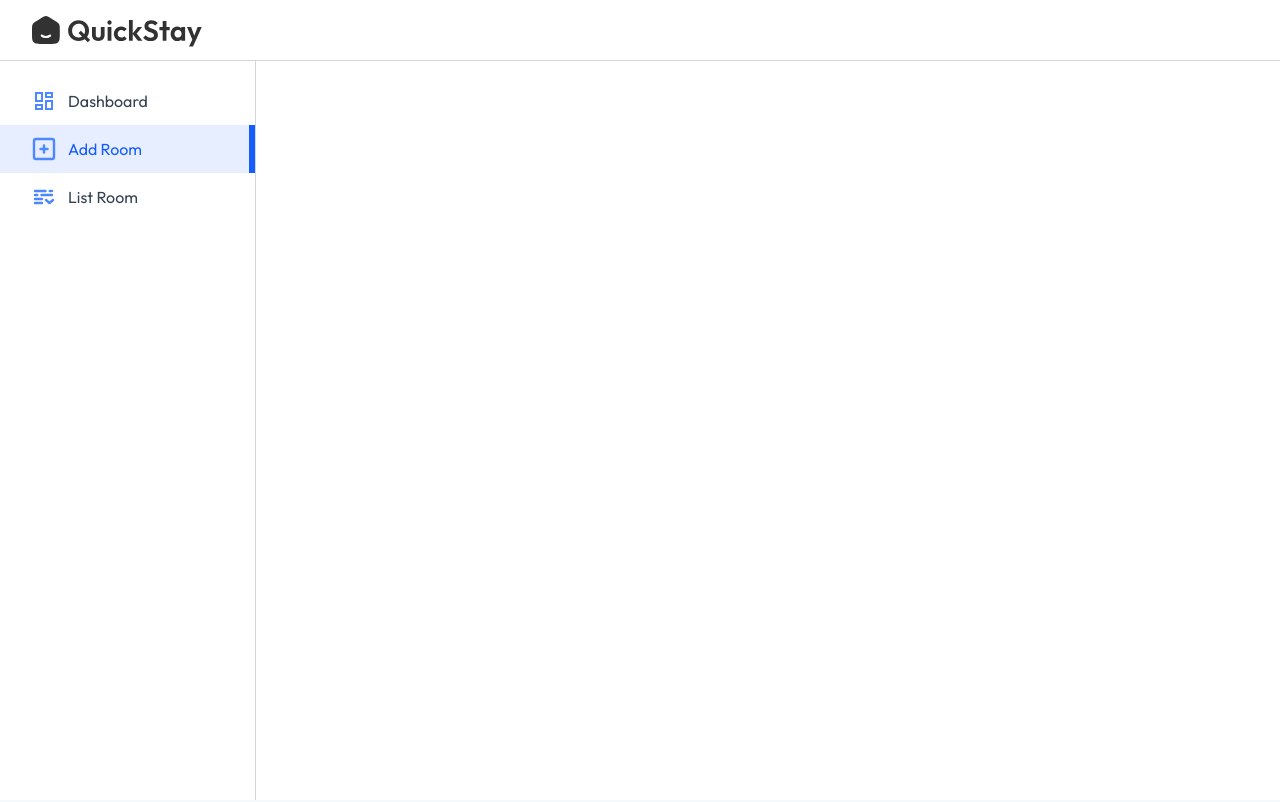
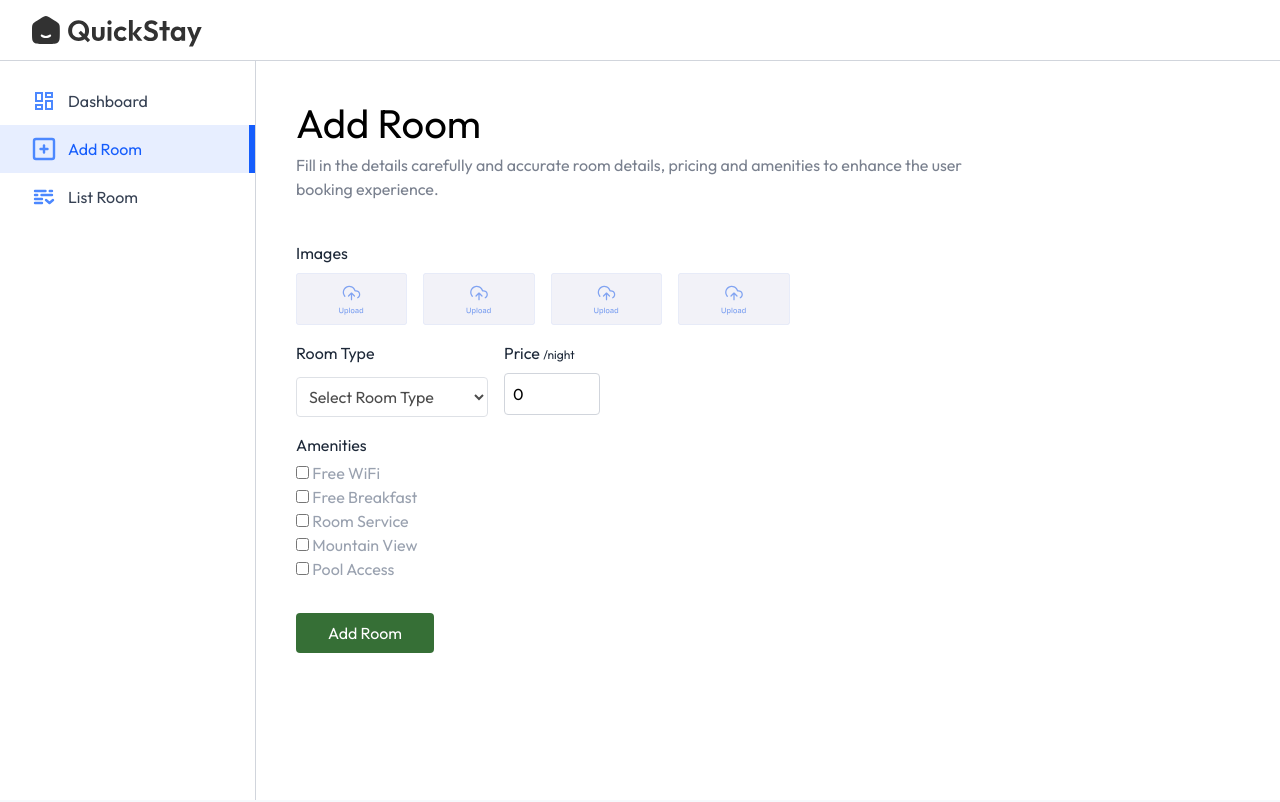
Before and after one commit to fatmaaydogdu/hotel-booking, a React (Vite) app in the folder client/: page /owner/add-room in a window 1280 px wide. Shown: the top 802 px of the page. Built offline with nearby package versions, Linux system fonts and the light colour scheme; a web font is replaced by a local one.

Commit message:
owner add room page

```diff
--- a/client/src/pages/hotelOwner/AddRoom.jsx
+++ b/client/src/pages/hotelOwner/AddRoom.jsx
@@ -1,11 +1,121 @@
-import React from 'react'
+import React, { useState } from "react";
+import Title from "../../components/Title";
+import { assets } from "../../assets/assets";
 
 const AddRoom = () => {
+  const [images, setImages] = useState({
+    1: null,
+    2: null,
+    3: null,
+    4: null,
+  });
+
+  const [inputs, setInputs] = useState({
+    roomType: "",
+    pricePerNight: 0,
+    amenities: {
+      "Free WiFi": false,
+      "Free Breakfast": false,
+      "Room Service": false,
+      "Mountain View": false,
+      "Pool Access": false,
+    },
+  });
+
   return (
-    <div>
+    <form>
+      <Title
+        align="left"
+        font="outfit"
+        title="Add Room"
+        subTitle="Fill in the details carefully and accurate room details, pricing and amenities to enhance the user booking experience."
+      />
 
-    </div>
-  )
-}
+      {/* Upload Area For Images */}
+      <p className="text-gray-800 mt-10">Images</p>
+      <div className="grid grid-cols-2 sm:flex gap-4 my-2 flex-wrap">
+        {Object.keys(images).map((key) => (
+          <label htmlFor={`roomImage${key}`} key={key}>
+            <img
+              className="max-h-13 cursor-pointer opacity-80"
+              src={
+                images[key]
+                  ? URL.createObjectURL(images[key])
+                  : assets.uploadArea
+              }
+              alt=""
+            />
+            <input
+              type="file"
+              accept="image/*"
+              id={`roomImage${key}`}
+              hidden
+              onChange={(e) =>
+                setImages({ ...images, [key]: e.target.files[0] })
+              }
+            />
+          </label>
+        ))}
+      </div>
 
-export default AddRoom
+      <div className="w-full flex max-sm:flex-col sm:gap-4 mt-4">
+        <div className="flex-1 max-w-48">
+          <p className="text-gray-800 mb-1">Room Type</p>
+          <select
+            value={inputs.roomType}
+            onChange={(e) => setInputs({ ...inputs, roomType: e.target.value })}
+            className="border opacity-70 border-gray-300 mt-2 rounded p-2 w-full"
+          >
+            <option value="">Select Room Type</option>
+            <option value="Single Bed">Single Bed</option>
+            <option value="Double Bed">Double Bed</option>
+            <option value="Luxury Bed">Luxury Bed</option>
+            <option value="Family Suite">Family Suite</option>
+          </select>
+        </div>
+        <div>
+          <p className="mb-1 text-gray-800">
+            Price <span className="text-xs">/night</span>
+          </p>
+          <input
+            type="number"
+            placeholder="0"
+            className="border border-gray-300 mt-1 rounded p-2 w-24"
+            value={inputs.pricePerNight}
+            onChange={(e) =>
+              setInputs({ ...inputs, pricePerNight: e.target.value })
+            }
+          />
+        </div>
+      </div>
+
+      <p className="text-gray-800 mt-4">Amenities</p>
+      <div className="flex flex-col flex-wrap mt-1 text-gray-400 max-w-sm">
+        {Object.keys(inputs.amenities).map((amenity, index) => (
+          <div key={index}>
+            <input
+              type="checkbox"
+              id={`amenities${index + 1}`}
+              checked={inputs.amenities[amenity]}
+              onChange={() =>
+                setInputs({
+                  ...inputs,
+                  amenities: {
+                    ...inputs.amenities,
+                    [amenity]: !inputs.amenities[amenity],
+                  },
+                })
+              }
+            />
+            <label htmlFor={`amenities${index + 1}`}> {amenity}</label>
+          </div>
+        ))}
+      </div>
+      <button className="bg-primary text-white px-8 py-2 rounded mt-8 cursor-pointer">
+        Add Room
+      </button>
+    </form>
+  );
+};
+
+export default AddRoom;
```
